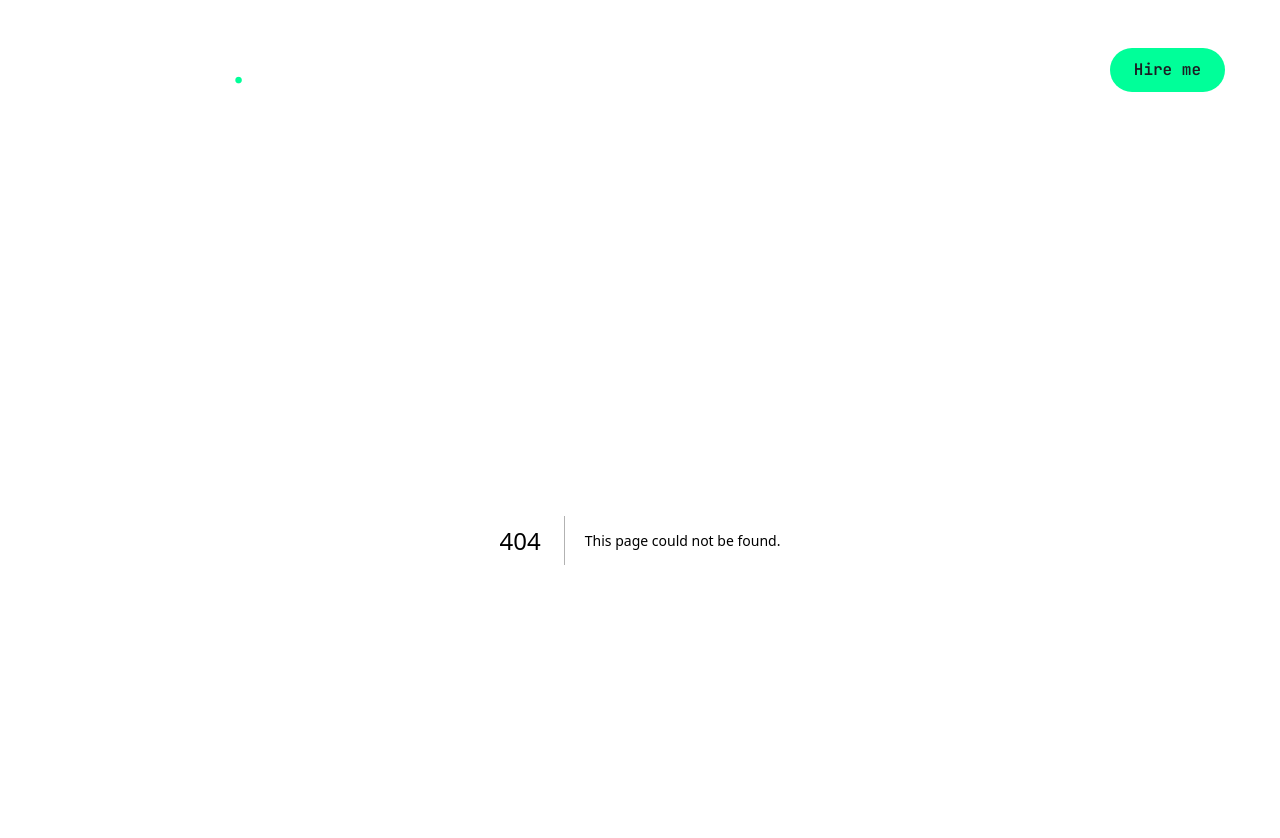
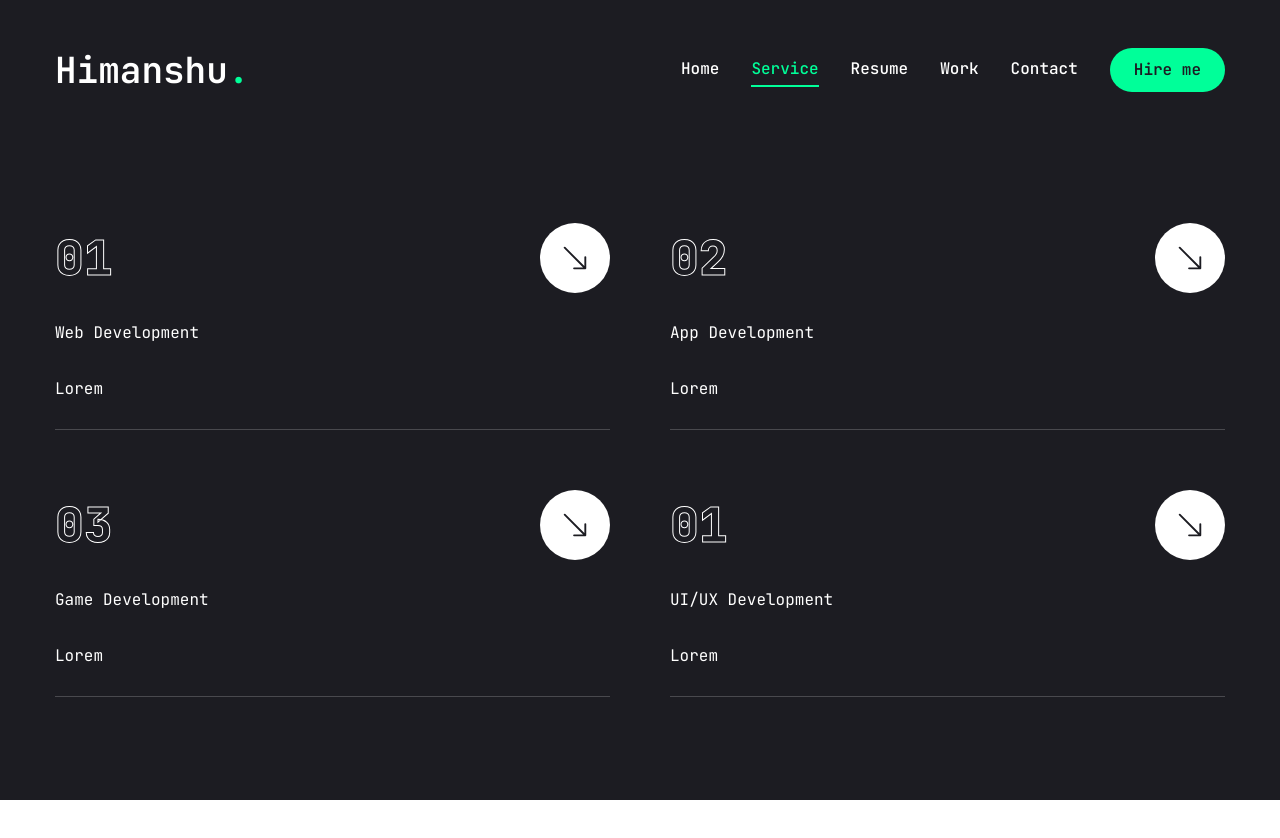
Before and after one commit to Himanshu-Khairnar/portfolio, a Next.js app: page /service in a window 1280 px wide. Before the commit this address had no page. Shown: the top 838 px of the page. After the commit the page ends 800 px from the top, so only its background shows below. Built offline with nearby package versions, Linux system fonts and the light colour scheme.

Commit message:
Completed services page and made some changes in header

```diff
--- a/src/app/about/page.tsx
+++ /dev/null
@@ -1,11 +0,0 @@
-import React from 'react'
-
-const page = () => {
-  return (
-    <div>
-      Aboutme
-    </div>
-  )
-}
-
-export default page
--- a/src/app/contact/page.tsx
+++ b/src/app/contact/page.tsx
@@ -59,9 +59,10 @@ const page = () => {
                 <SelectContent>
                   <SelectGroup>
                     <SelectLabel>Select a service</SelectLabel>
-                    <SelectItem value="c">Web Development</SelectItem>
-                    <SelectItem value="ca">UI/UX Design</SelectItem>
-                    <SelectItem value="cd">Game Development</SelectItem>
+                    <SelectItem value="wd">Web Development</SelectItem>
+                    <SelectItem value="ui">UI/UX Design</SelectItem>
+                    <SelectItem value="gd">Game Development</SelectItem>
+                    <SelectItem value="ad">App Developement</SelectItem>
                   </SelectGroup>
                 </SelectContent>
               </Select>
--- a/src/app/globals.css
+++ b/src/app/globals.css
@@ -2,17 +2,23 @@
 @tailwind components;
 @tailwind utilities;
 
-@layer base{
-  body{
+@layer base {
+  body {
     @apply font-primary bg-primary text-white leading-loose;
   }
-  .h1{
+  .h1 {
     @apply text-[48px] xl:text-[80px] leading-[1.1] font-semibold;
   }
-  .h2{
+  .h2 {
     @apply text-[36px] xl:text-[48px] leading-[1.1] font-semibold;
   }
-  .h3{
+  .h3 {
     @apply text-[20px] xl:text-[24px] leading-[1.1] font-semibold;
   }
+  .text-outline {
+    -webkit-text-stroke: 1px #ffffff;
+  }
+  .text-outline-hover {
+    -webkit-text-stroke: 1px #00ff99;
+  }
 }
--- /dev/null
+++ b/src/app/service/page.tsx
@@ -0,0 +1,68 @@
+"use client";
+import { BsArrowDownRight } from "react-icons/bs";
+import Link from "next/link";
+import { Description } from "@radix-ui/react-dialog";
+import { motion } from "framer-motion";
+const services = [
+  {
+    num: "01",
+    title: "Web Development",
+    Description: "Lorem",
+    href: "/contact",
+  },
+  {
+    num: "02",
+    title: "App Development",
+    Description: "Lorem",
+    href: "/contact",
+  },
+  {
+    num: "03",
+    title: "Game Development",
+    Description: "Lorem",
+    href: "/contact",
+  },
+  {
+    num: "01",
+    title: "UI/UX Development",
+    Description: "Lorem",
+    href: "/contact",
+  },
+];
+const page = () => {
+  return (
+    <section className="min-h-[80vh] flex flex-col justify-center py-12 xl:py-0">
+      <div className="container mx-auto">
+        <motion.div
+          initial={{ opacity: 0 }}
+          animate={{
+            opacity: 1,
+            transition: { delay: 2.4, duration: 0.4, ease: "easeIn" },
+          }}
+          className="grid grid-cols-1 md:grid-cols-2 gap-[60px]"
+        >
+          {services.map((service, index) => {
+            return (
+              <div
+                key={index}
+                className="flex-1 flex flex-col justify-center gap-6 group"
+              >
+                <div className="w-full flex justify-between items-center">
+                  <div className="text-5xl font-extrabold text-outline text-transparent group-hover:text-outline-hover transition-all duration-500"> {service.num}</div>
+                  <Link href={service.href} className="w-[70px] h-[70px] rounded-full bg-white group-hover:bg-accent transition-all duration-500 flex justify-center items-center hover:rotate-45">
+                    <BsArrowDownRight className="text-primary text-3xl" />
+                  </Link>
+                </div>
+                <h2>{service.title}</h2>
+                <p>{service.Description}</p>
+                <div className="border-b border-white/20 w-full"></div>
+              </div>
+            );
+          })}
+        </motion.div>
+      </div>
+    </section>
+  );
+};
+
+export default page;
--- a/src/app/skills/page.tsx
+++ /dev/null
@@ -1,11 +0,0 @@
-import React from 'react'
-
-const page = () => {
-  return (
-    <div>
-      skills
-    </div>
-  )
-}
-
-export default page
--- a/src/components/Nav.tsx
+++ b/src/components/Nav.tsx
@@ -7,8 +7,8 @@ import React from 'react'
 
 const links =
 [
-  { name: "About me", path: '/about' },
-  { name: "skills", path: '/skills' },
+  { name: "Home", path: '/' },
+  { name: "service", path: '/service' },
   { name: 'resume', path: '/resume' },
   { name: 'work', path: '/work' },
   { name: 'contact', path: '/contact' }
```
Also changed, not shown: src/components/Header.tsx (+5 -3 lines).
